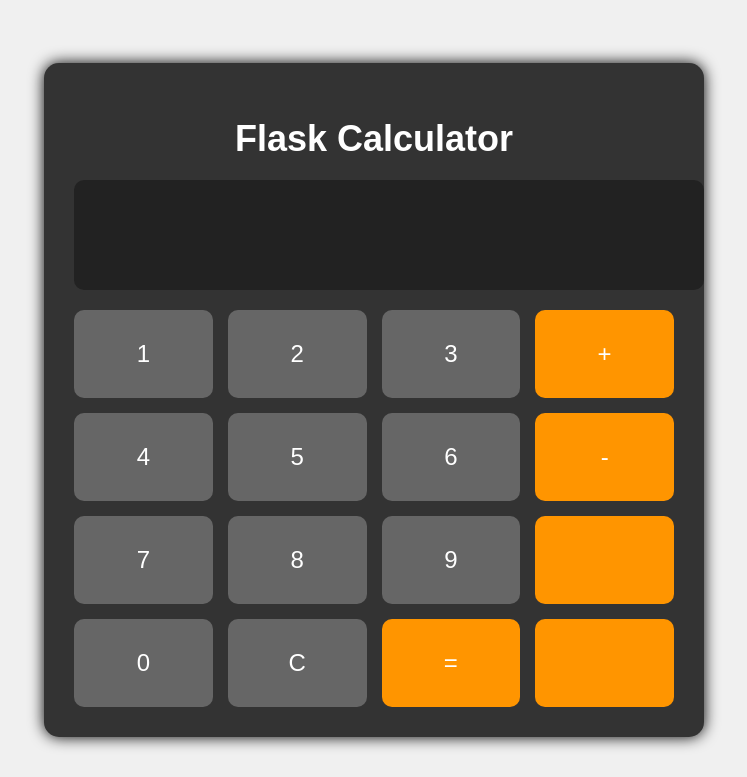
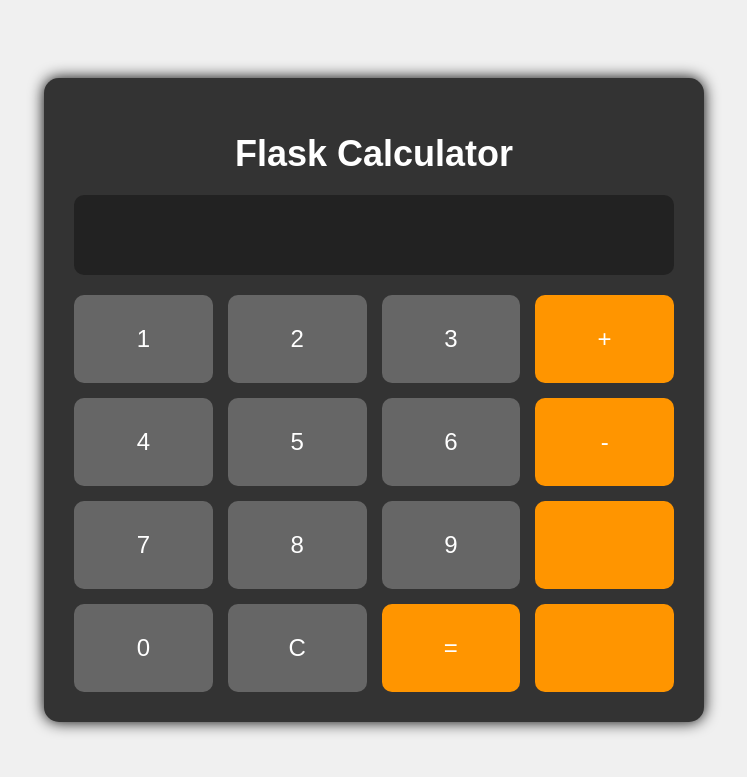
Before and after one commit to amelivelasco/LOG3000-TP3, a Flask app: page / in a window 1280 px wide. Shown: the top 777 px of the page, without its empty margins (266-1013 px from the left). Run offline with Flask 3, Linux system fonts and the light colour scheme.

Commit message:
Fix #12: box-sizing border-box sur #display pour éviter le débordement

```diff
--- a/static/style.css
+++ b/static/style.css
@@ -37,6 +37,9 @@
 /* Écran de la calculatrice : champ en lecture seule rempli par les boutons
    (JavaScript) puis par le résultat renvoyé par le serveur. */
 #display {
+   /* border-box inclut le padding dans les 100 % de largeur : sans cela,
+      les 15px de padding de chaque côté font déborder le champ du cadre. */
+   box-sizing: border-box;
    width: 100%;
    height: 80px;
    font-size: 36px;
```
